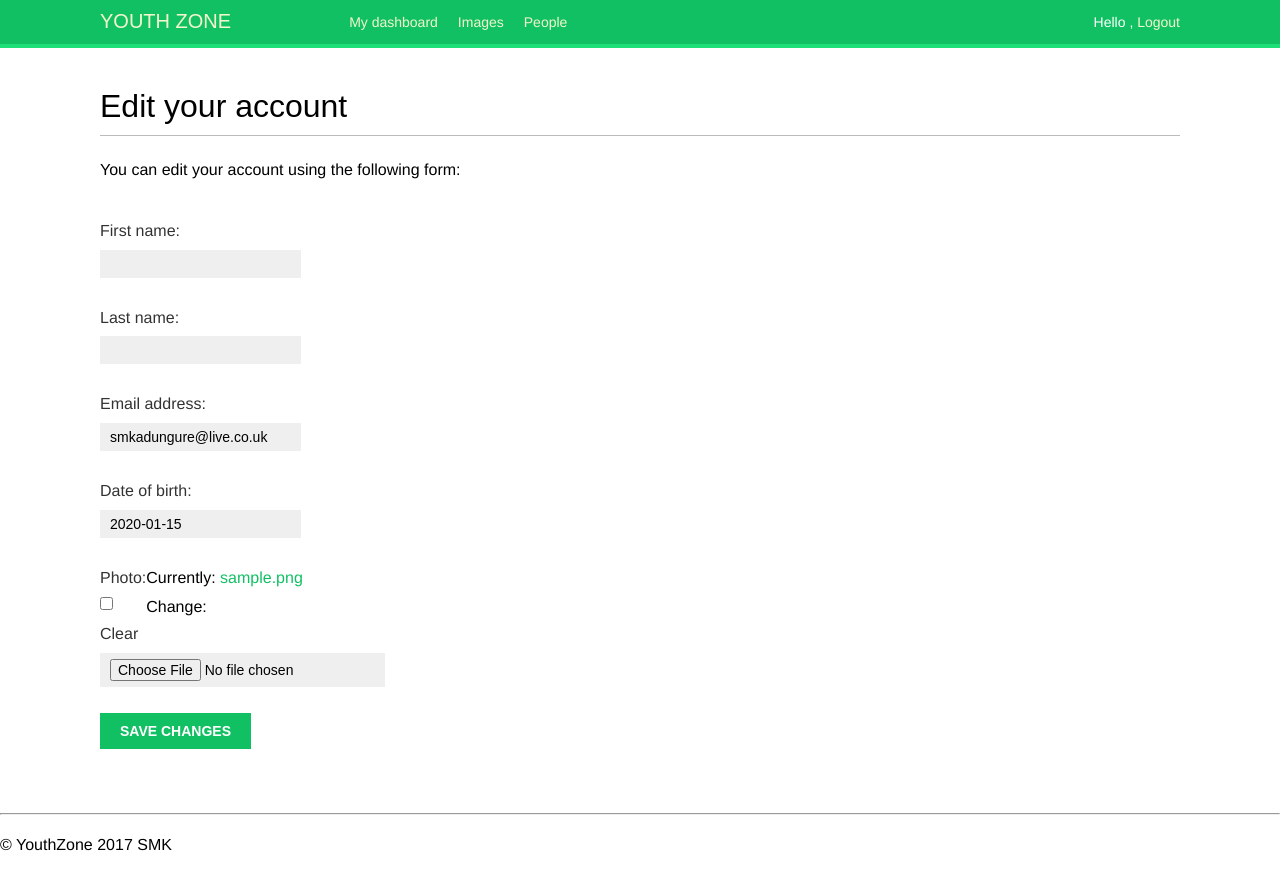
After one commit to Mauya/youthZone, a Django app: page /account/edit/ in a window 1280 px wide. The commit adds this page. Run offline with Django 3.2, Linux system fonts and the light colour scheme; a user stored in the database is signed in; tables that the repository leaves empty hold one stand-in row (values such as "Sample post").

Commit message:
iniated migrations, added user profiles and edit

```diff
--- a/account/admin.py
+++ b/account/admin.py
@@ -2,5 +2,9 @@
 from __future__ import unicode_literals
 
 from django.contrib import admin
+from .models import Profile
 
-# Register your models here.
+class ProfileAdmin(admin.ModelAdmin):
+    list_display = ['user', 'date_of_birth', 'photo']
+
+admin.site.register(Profile, ProfileAdmin)
--- a/account/forms.py
+++ b/account/forms.py
@@ -1,5 +1,6 @@
 from django import forms
 from django.contrib.auth.models import User
+from .models import Profile
 
 class LoginForm(forms.Form):
     email = forms.EmailField()
@@ -18,3 +19,14 @@ class UserRegistrationForm(forms.ModelForm):
         if cd['password'] != cd['password2']:
             raise forms.ValidationError('Passwords don\'t match.')
         return cd['password2']
+
+class UserEditForm(forms.ModelForm):
+    class Meta:
+        model = User
+        fields = ('first_name', 'last_name', 'email')
+
+
+class ProfileEditForm(forms.ModelForm):
+    class Meta:
+        model = Profile
+        fields = ('date_of_birth', 'photo')
--- a/account/urls.py
+++ b/account/urls.py
@@ -16,6 +16,7 @@ urlpatterns = [
     # url(r'^login/$', views.user_login, name='login'),
     url(r'^$', views.dashboard, name='dashboard'),
     url(r'^register/$', views.register, name='register'),
+    url(r'^edit/$', views.edit, name='edit'),
 
     # login / logout urls
     url(r'^login/$', login, name='login'),
--- a/account/views.py
+++ b/account/views.py
@@ -5,9 +5,13 @@ from django.contrib.auth.decorators import login_required
 from django.http import HttpResponse
 from django.shortcuts import render
 from django.contrib.auth import authenticate, login
-# from django.contrib import messages
-from .forms import LoginForm, UserRegistrationForm
-from .forms import LoginForm
+from django.contrib import messages
+from .forms import (
+    LoginForm,
+    UserRegistrationForm,
+    UserEditForm,
+    ProfileEditForm
+)
 from .models import Profile
 
 def user_login(request):
@@ -49,5 +53,25 @@ def register(request):
     return render(request, 'account/register.html', {'user_form': user_form})
 
 @login_required
+def edit(request):
+    if request.method == 'POST':
+        user_form = UserEditForm(instance=request.user,
+                                 data=request.POST)
+        profile_form = ProfileEditForm(instance=request.user.profile,
+                                       data=request.POST,
+                                       files=request.FILES)
+        if user_form.is_valid() and profile_form.is_valid():
+            user_form.save()
+            profile_form.save()
+            messages.success(request, 'Profile updated successfully')
+        else:
+            messages.error(request, 'Error updating your profile')
+    else:
+        user_form = UserEditForm(instance=request.user)
+        profile_form = ProfileEditForm(instance=request.user.profile)
+    return render(request, 'account/edit.html', {'user_form': user_form,
+                                                 'profile_form': profile_form})
+
+@login_required
 def dashboard(request):
     return render(request, 'account/dashboard.html', {'section': 'dashboard'})
--- a/settings/base.py
+++ b/settings/base.py
@@ -131,6 +131,10 @@ STATICFILES_DIRS = (
     os.path.join(BASE_DIR, "static"),
 )
 
+MEDIA_URL = '/media/'
+MEDIA_ROOT = os.path.join(BASE_DIR, 'media/')
+
+
 LOGIN_REDIRECT_URL = reverse_lazy('dashboard')
 LOGIN_URL = reverse_lazy('login')
 LOGOUT_URL = reverse_lazy('logout')
--- /dev/null
+++ b/templates/account/edit.html
@@ -0,0 +1,14 @@
+{% extends "base.html" %}
+
+{% block title %}Edit your account{% endblock %}
+
+{% block content %}
+    <h1>Edit your account</h1>
+    <p>You can edit your account using the following form:</p>
+    <form action="." method="post" enctype="multipart/form-data">
+        {{ user_form.as_p }}
+        {{ profile_form.as_p }}
+        {% csrf_token %}
+        <p><input type="submit" value="Save changes"></p>
+    </form>
+{% endblock %}
--- a/templates/registration/login.html
+++ b/templates/registration/login.html
@@ -7,7 +7,8 @@
     {% if form.errors %}
         <p>Your username and password didn't match. Please try again.</p>
     {% else %}
-        <p>Please, use the following form to log-in. If you don't have an account <a href="{% url "register" %}">register here</a></p>
+        <p>Please, use the following form to log-in :</p>
+        If you don't have an account <a href="{% url "register" %}">register here</a>
     {% endif %}
 
     <div class="login-form">
--- a/youthZone/urls.py
+++ b/youthZone/urls.py
@@ -30,3 +30,5 @@ if settings.DEBUG:
     urlpatterns.append(url(r'^debug/', include(debug_toolbar.urls)))
     urlpatterns + static(settings.STATIC_URL, document_root=settings.STATIC_ROOT)
     urlpatterns += static(r'/favicon.ico', document_root='static/favicon.ico')
+    urlpatterns += static(settings.MEDIA_URL,
+                          document_root=settings.MEDIA_ROOT)
```
Also changed, not shown: account/migrations/0001_initial.py (added), db.sqlite3.
